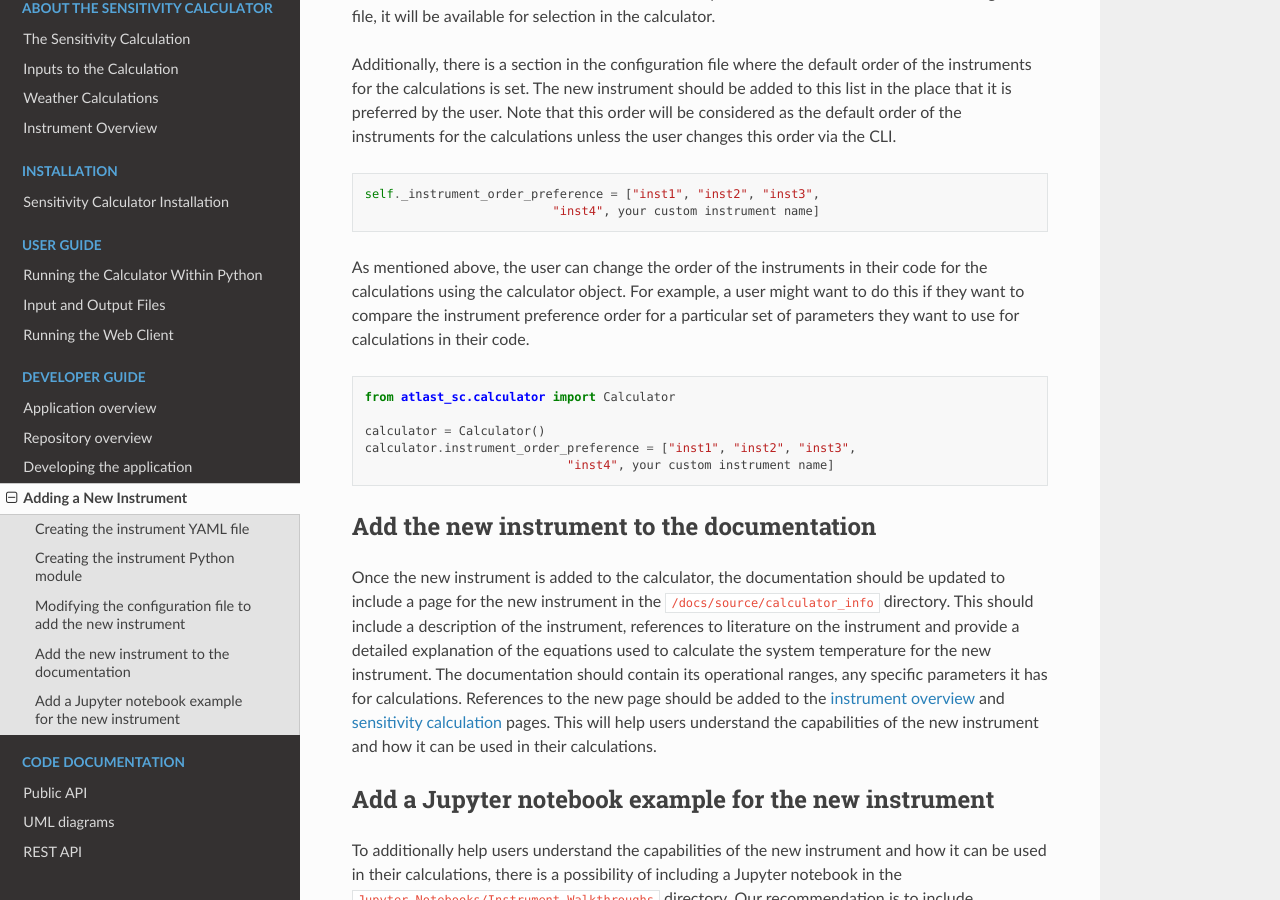
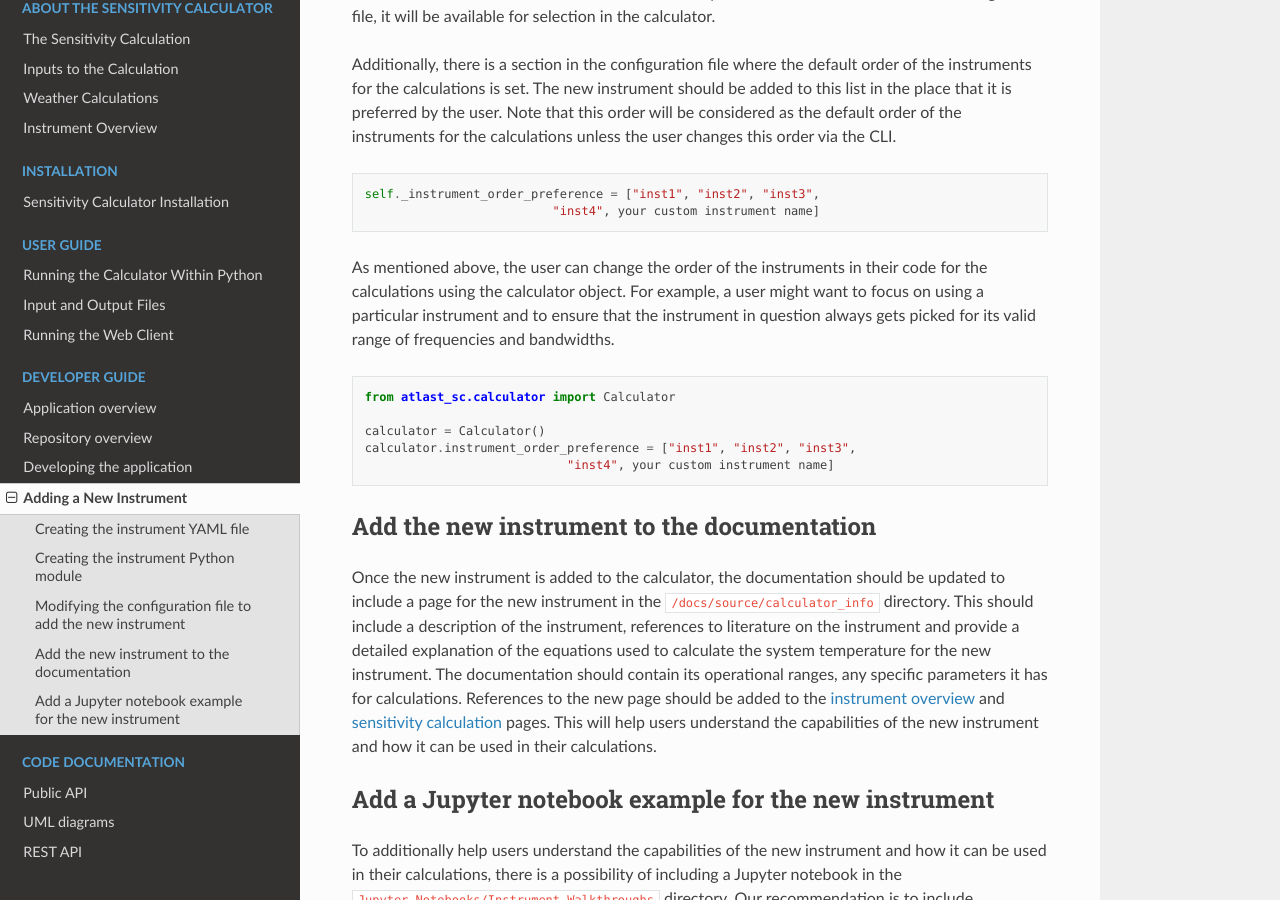
Before and after one commit to ukatc/AtLAST_sensitivity_calculator, a Sphinx documentation site: the page built from docs/source/developer_guide/adding_new_instrument.rst, in a window 1280 px wide and 900 px high, scrolled down 4191 px. Built offline with Sphinx 7.4.7 and the Read the Docs theme 3.1.0, drawn with Linux system fonts in a browser that asks for light colours.

Commit message:
ASC-119 Changed wording on inst priority order explanations in docs

```diff
--- a/docs/source/developer_guide/adding_new_instrument.rst
+++ b/docs/source/developer_guide/adding_new_instrument.rst
@@ -214,9 +214,9 @@ for the calculations unless the user changes this order via the CLI.
 
 
 As mentioned above, the user can change the order of the instruments in their code for the calculations
-using the calculator object. For example, a user might want to do this if they want to compare the
-instrument preference order for a particular set of parameters they want to use for calculations in
-their code.
+using the calculator object. For example, a user might want to focus on using a particular instrument
+and to ensure that the instrument in question always gets picked for its valid range of frequencies and
+bandwidths.
 
 .. code:: python
 
```
